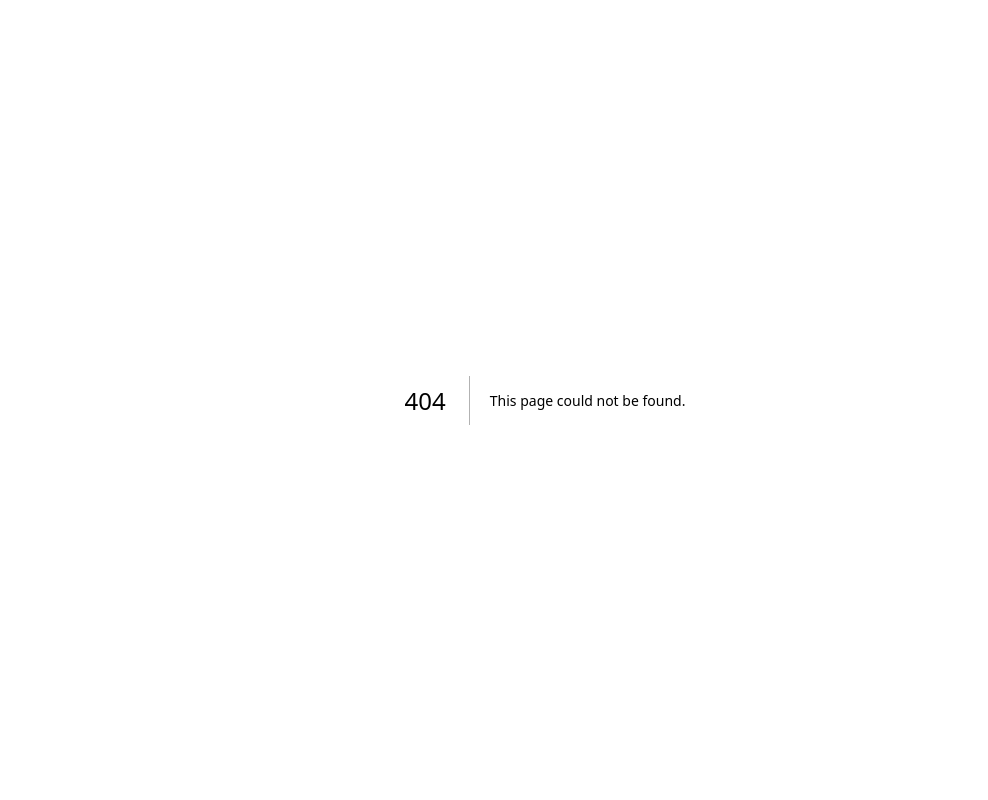
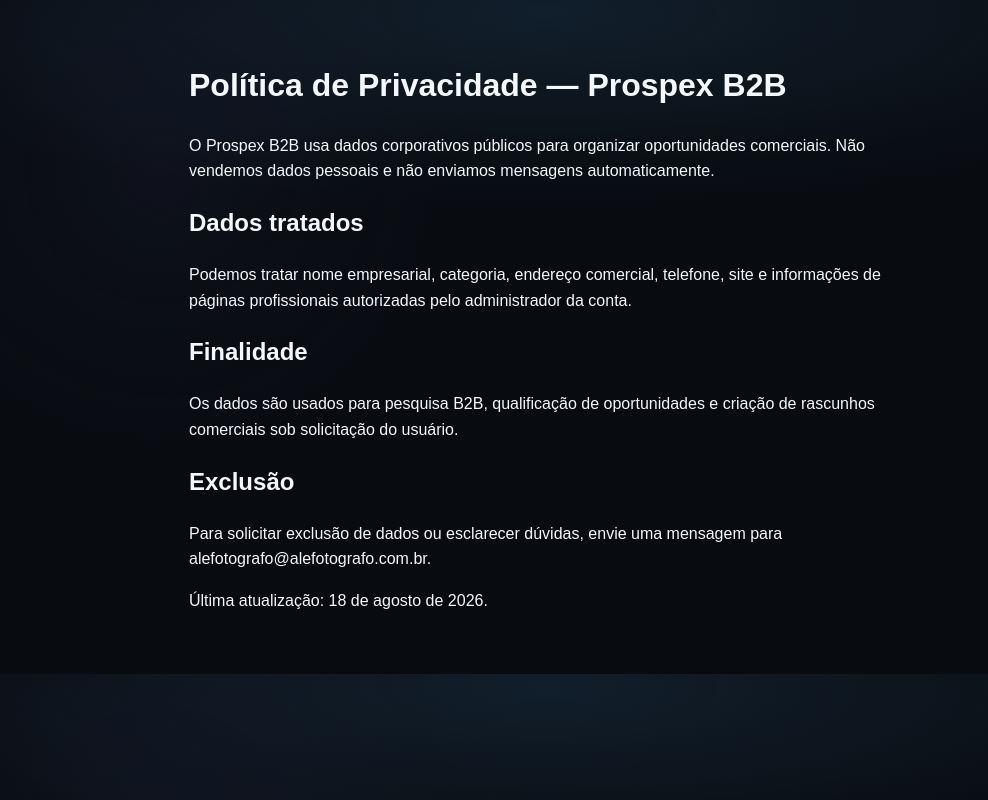
Before and after one commit to alefotografo/Banco-de-clientes, a Next.js app: page /privacy in a window 1280 px wide. Before the commit this address had no page. Shown: the whole page, without its empty margins (95-1083 px from the left). Built offline with nearby package versions, Linux system fonts and the light colour scheme.

Commit message:
feat: add public privacy policy page

```diff
--- /dev/null
+++ b/app/privacy/page.tsx
@@ -0,0 +1,3 @@
+export default function PrivacyPage() {
+  return <main style={{maxWidth:760,margin:"60px auto",padding:"0 24px",fontFamily:"Arial,sans-serif",lineHeight:1.6}}><h1>Política de Privacidade — Prospex B2B</h1><p>O Prospex B2B usa dados corporativos públicos para organizar oportunidades comerciais. Não vendemos dados pessoais e não enviamos mensagens automaticamente.</p><h2>Dados tratados</h2><p>Podemos tratar nome empresarial, categoria, endereço comercial, telefone, site e informações de páginas profissionais autorizadas pelo administrador da conta.</p><h2>Finalidade</h2><p>Os dados são usados para pesquisa B2B, qualificação de oportunidades e criação de rascunhos comerciais sob solicitação do usuário.</p><h2>Exclusão</h2><p>Para solicitar exclusão de dados ou esclarecer dúvidas, envie uma mensagem para alefotografo@alefotografo.com.br.</p><p>Última atualização: 18 de agosto de 2026.</p></main>;
+}
```
